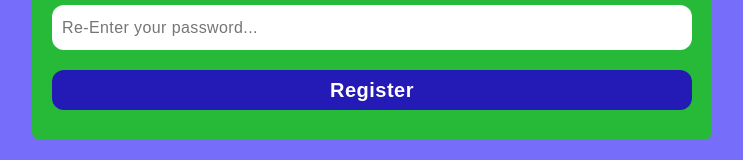
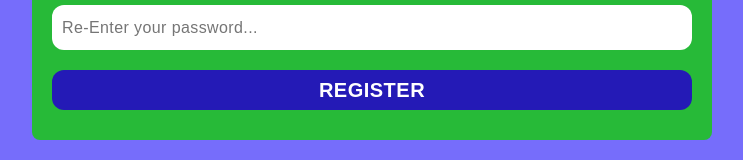
Before and after one commit to Abdulbas1d/6-oy-11-uyga-vazifa, a React (Vite) app: page /register in a window 1280 px wide. Shown: the part 481-641 px from the top of the page, without its empty margins (348-1091 px from the left). Built offline with nearby package versions, Linux system fonts and the light colour scheme.

Commit message:
Add any image

```diff
--- a/src/pages/Register/index.css
+++ b/src/pages/Register/index.css
@@ -61,12 +61,4 @@ h2 {
         letter-spacing: 0.5px;
         cursor: pointer;
     }
-
-    .btn:hover {
-        background-color: #fff;
-        color: rgb(36, 26, 182);
-        border: 3px solid rgb(36, 26, 182);
-        font-size: 24px;
-        font-weight: 700;
-    }
 }
--- a/src/pages/Register/index.jsx
+++ b/src/pages/Register/index.jsx
@@ -2,12 +2,17 @@ import React, { useState } from 'react'
 import './index.css'
 import { registerApi } from '../../axios'
 import { useNavigate } from 'react-router-dom'
+import HideImage from '../../assets/images/hide_icon.png'
+import ShowImage from '../../assets/images/show_icon.png'
 
 function Register() {
   const [username, setUsername] = useState("")
   const [email, setEmail] = useState("")
   const [password, setPassword] = useState("")
   const [rePassword, setRePassword] = useState("")
+  const [loading, setLoading] = useState(false)
+  const [passwordOne, setPasswordOne] = useState(false)
+  const [passwordTwo, setPasswordTwo] = useState(false)
   const navigate = useNavigate()
 
   function validate() {
@@ -63,6 +68,8 @@ function Register() {
       password: password
     }
 
+    setLoading(true)
+
     registerApi.post(`auth/signup`, user, {
       headers: {
         "Content-Type": "application/json"
@@ -78,6 +85,10 @@ function Register() {
         if (error.status == 400) {
           alert("Email or Username already registered")
         }
+      })
+
+      .finally(() => {
+        setLoading(false)
       })
 
     setUsername("")
@@ -102,7 +113,9 @@ function Register() {
         <label htmlFor="rePassword">Enter Your Re-Password</label>
         <input value={rePassword} onChange={(e) => { setRePassword(e.target.value) }} type="password" name="rePassword" id="rePassword" placeholder='Re-Enter your password...' />
 
-        <button onClick={handleRegister} className="btn" type='submit'>Register</button>
+        <button onClick={handleRegister} className="btn" type='submit' disabled={loading}>
+          {loading ? "LOADING..." : "REGISTER"}
+        </button>
       </form>
     </div>
   )
```
Also changed, not shown: src/assets/images/hide_icon.png (added), src/assets/images/show_icon.png (added).
